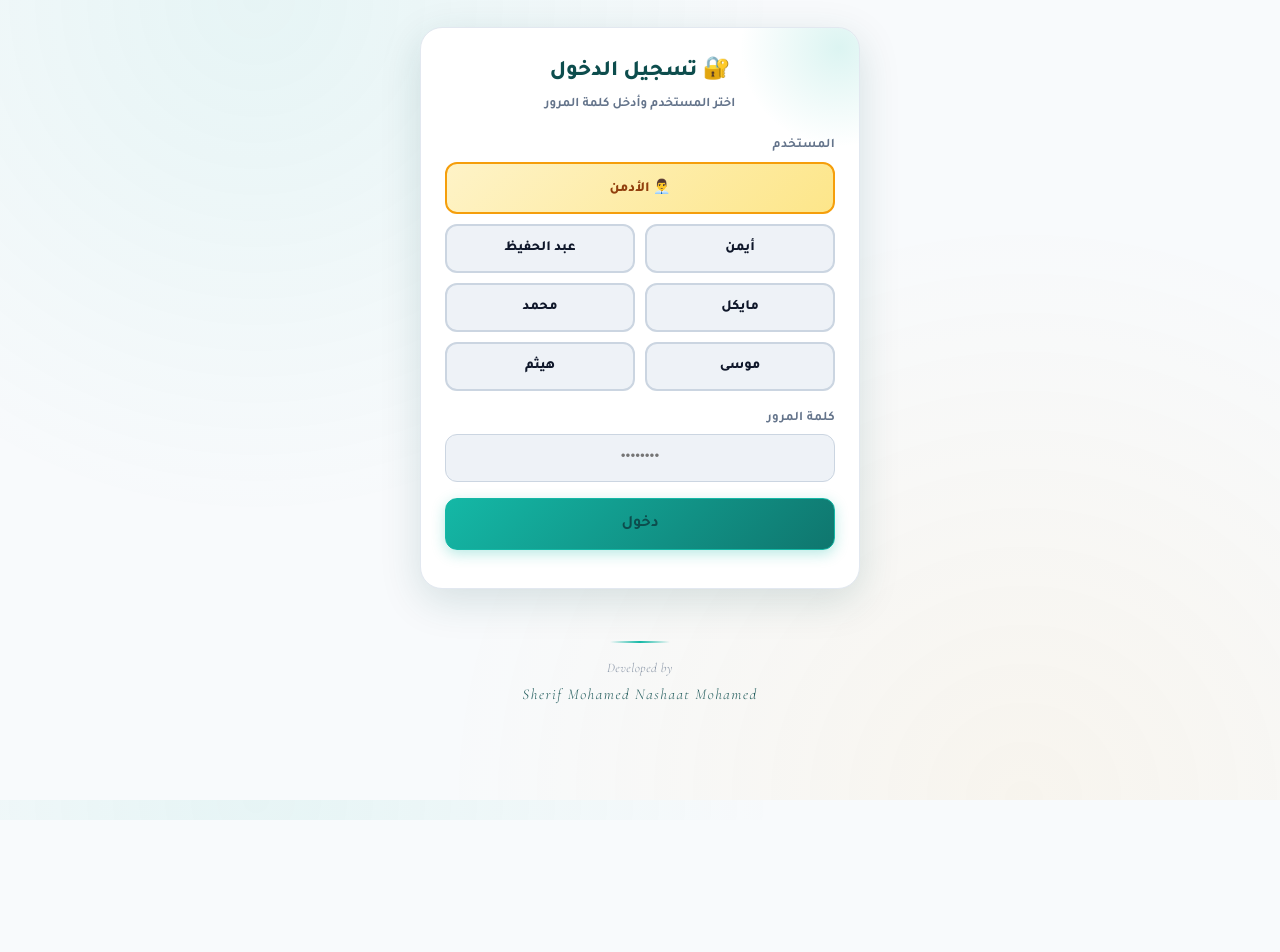
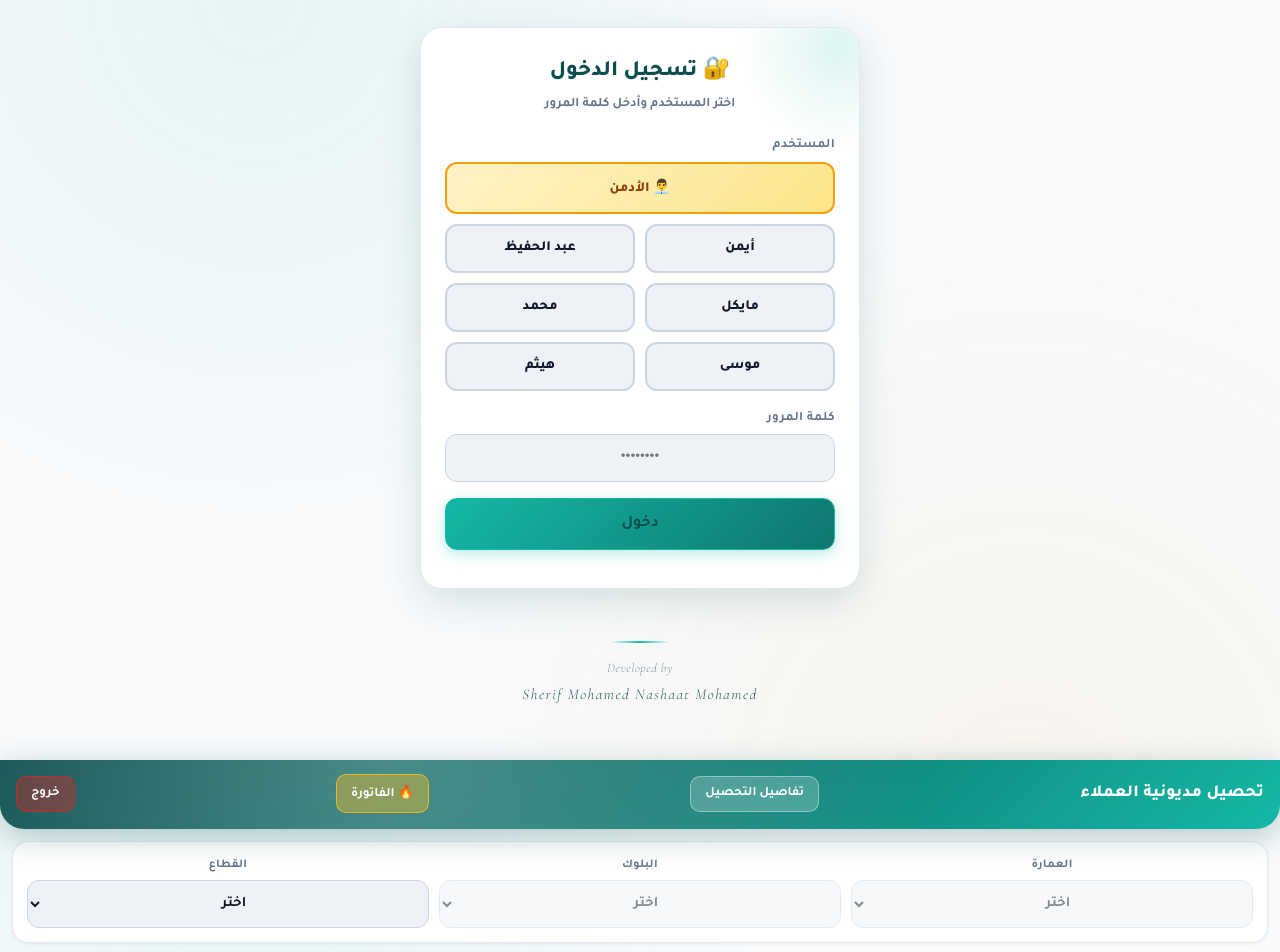
Before and after one commit to engsherif74/collection-app, a plain HTML site: page index.html in a window 1280 px wide. Shown: the top 952 px of the page. Before the commit the page ends 820 px from the top, so only its background shows below. Drawn offline with nearby package versions, Linux system fonts and the light colour scheme.

Commit message:
Update index.html

```diff
--- a/index.html
+++ b/index.html
@@ -810,11 +810,11 @@ td.ck{width:38px}
 </div>
 
 <!-- ============ واجهة العضو / التحصيل ============ -->
-<div id="memberView" class="hidden">
-  <header><div class="hrow">
+<header><div class="hrow">
     <h1 id="ttl">تحصيل مديونية العملاء</h1>
     <button class="hbtn" id="det">تفاصيل التحصيل</button>
     <button class="hbtn hidden" id="back">رجوع</button>
+    <button class="hbtn" id="gasBtn" style="background:rgba(251,191,36,.4);border-color:rgba(251,191,36,.8)">🔥 الفاتورة</button>
     <button class="hbtn" id="logoutBtn" style="background:rgba(220,38,38,.4);border-color:rgba(220,38,38,.7)">خروج</button>
   </div></header>
 
```
